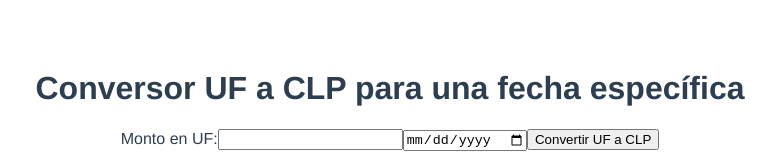
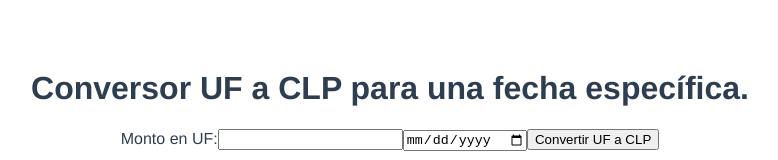
Before and after one commit to felipesagredo/Conversor_de_monedas_pruebas, a Vue app in the folder client/: page / in a window 1280 px wide. Shown: the part 302-462 px from the top of the page, without its empty margins (250-1028 px from the left). Built offline with nearby package versions, Linux system fonts and the light colour scheme.

Commit message:
Se actualiza título

```diff
--- a/client/src/components/HelloWorld.vue
+++ b/client/src/components/HelloWorld.vue
@@ -1,6 +1,6 @@
 <template>
   <div>
-    <h1>Conversor UF a CLP para una fecha específica</h1>
+    <h1>Conversor UF a CLP para una fecha específica.</h1>
     <label for="amount">Monto en UF:</label>
     <input type="number" v-model="amount" id="amount" step="0.01" min="0">
     <input type="date" v-model="selectedDate">
```
